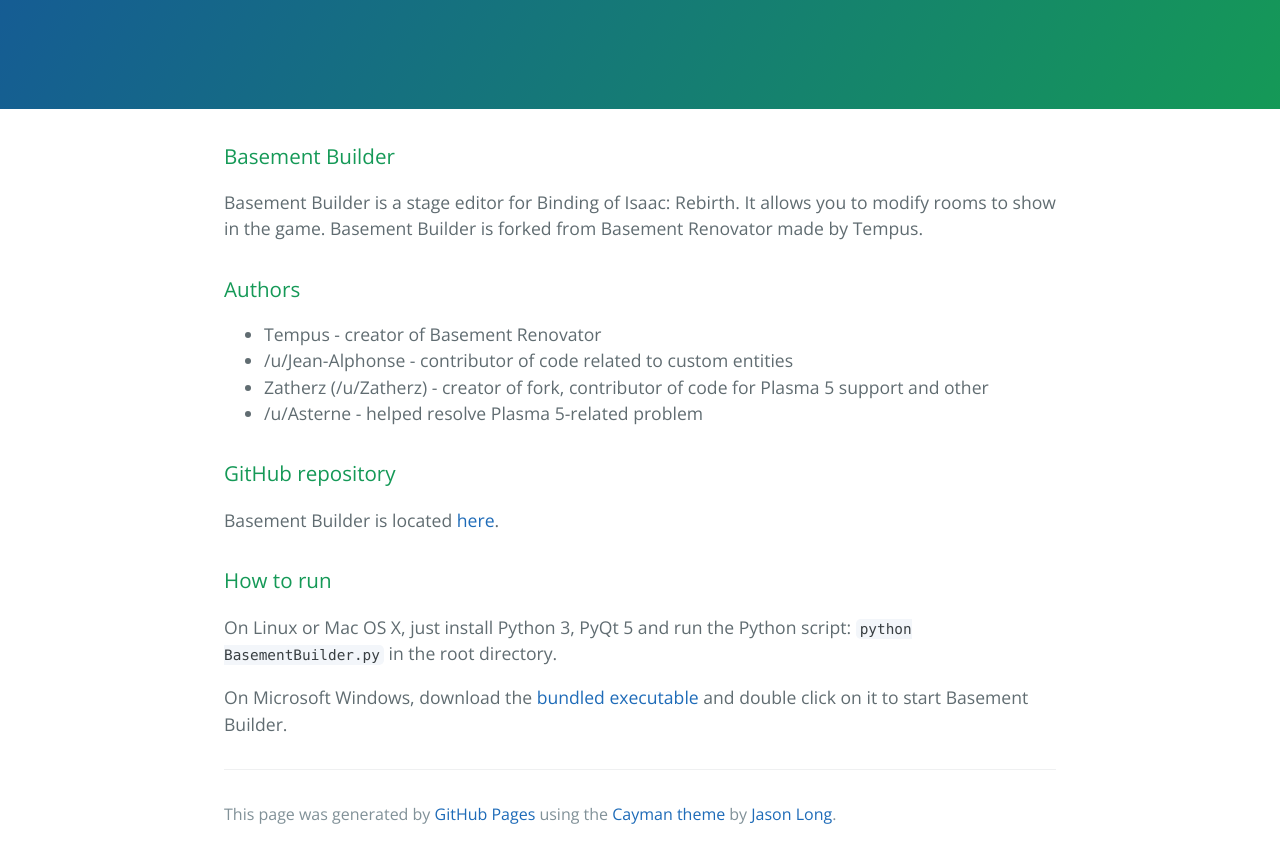
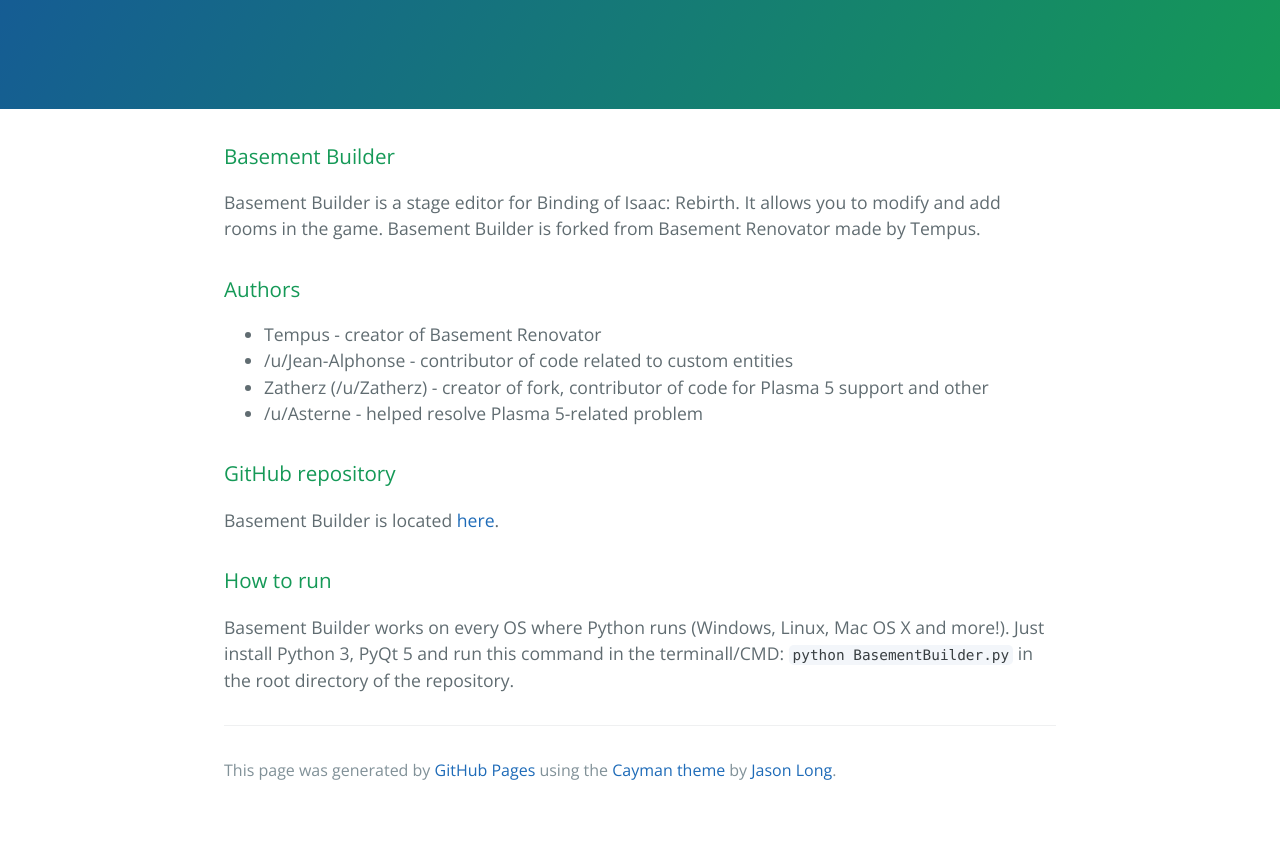
Before and after one commit to BasementBuilder/basementbuilder.github.io, a plain HTML site: page index.html in a window 1280 px wide. Shown: the part 208-1066 px from the top of the page. After the commit the page ends 1022 px from the top, so only its background shows below. Drawn offline with nearby package versions, Linux system fonts and the light colour scheme.

Commit message:
I give up on Windows executables

```diff
--- a/index.html
+++ b/index.html
@@ -19,7 +19,7 @@
       <h3>
 <a id="basement-builder" class="anchor" href="#basement-builder" aria-hidden="true"><span class="octicon octicon-link"></span></a>Basement Builder</h3>
 
-<p>Basement Builder is a stage editor for Binding of Isaac: Rebirth. It allows you to modify rooms to show in the game. Basement Builder is forked from Basement Renovator made by Tempus.</p>
+<p>Basement Builder is a stage editor for Binding of Isaac: Rebirth. It allows you to modify and add rooms in the game. Basement Builder is forked from Basement Renovator made by Tempus.</p>
 
 <h3>
 <a id="authors" class="anchor" href="#authors" aria-hidden="true"><span class="octicon octicon-link"></span></a>Authors</h3>
@@ -39,9 +39,7 @@
 <h3>
 <a id="how-to-run" class="anchor" href="#how-to-run" aria-hidden="true"><span class="octicon octicon-link"></span></a>How to run</h3>
 
-<p>On Linux or Mac OS X, just install Python 3, PyQt 5 and run the Python script: <code>python BasementBuilder.py</code> in the root directory.</p>
-
-<p>On Microsoft Windows, download the <a href="https://github.com/BasementBuilder/basementbuilder.github.io/raw/master/BasementBuilder.exe">bundled executable</a> and double click on it to start Basement Builder.</p>
+<p>Basement Builder works on every OS where Python runs (Windows, Linux, Mac OS X and  more!). Just install Python 3, PyQt 5 and run this command in the terminall/CMD: <code>python BasementBuilder.py</code> in the root directory of the repository.</p>
 
       <footer class="site-footer">
 
```
Also changed, not shown: 1 other file.
